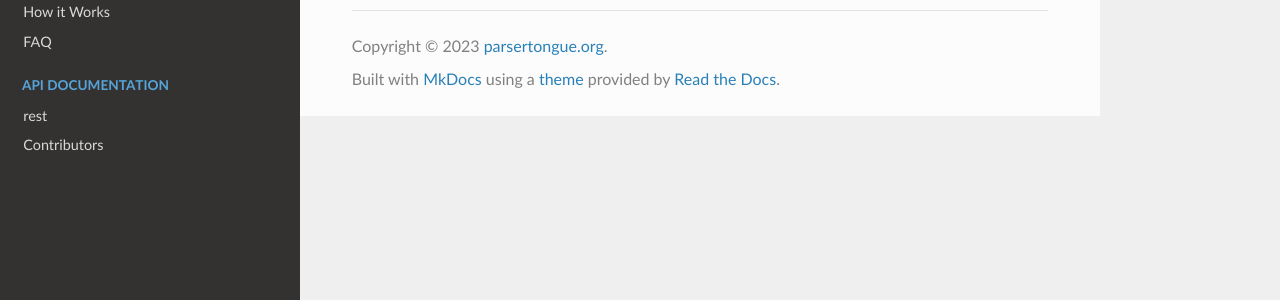
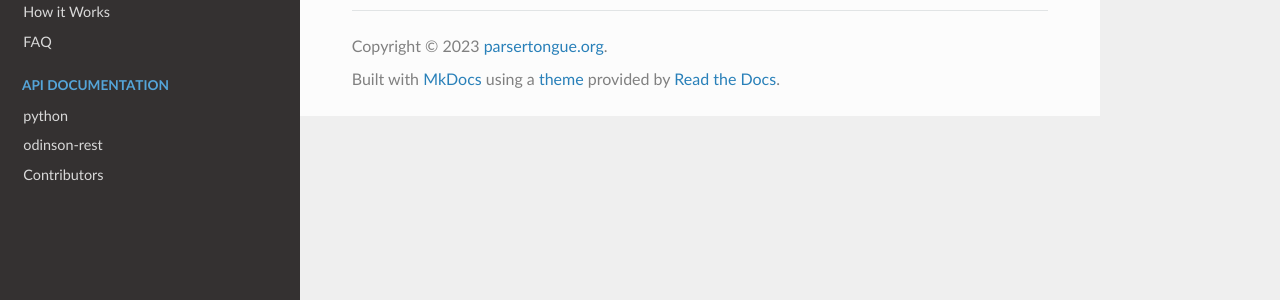
Before and after one commit to lum-ai/odinson-rest, an MkDocs documentation site: the page built from docs/index.md, in a window 1280 px wide. Shown: the part 523-823 px from the top of the page. Built offline with MkDocs 1.6.1, drawn with Linux system fonts in a browser that asks for light colours; nearby versions of some CDN libraries.

Commit message:
Updates to docs and dev CI workflow

```diff
--- a/mkdocs.yml
+++ b/mkdocs.yml
@@ -39,7 +39,8 @@ nav:
         - How it Works: dev/howitworks.md
         - FAQ: dev/faq.md
     - API Documentation:
-        - "rest": api/python/lum/odinson/rest/index.html
+        - "python": api/python/lum/odinson/rest/index.html
+        - "odinson-rest": api/odinson-rest/index.html
     - Contributors: authors.md
 
 extra_css:
```
Also changed, not shown: 2 other files.
